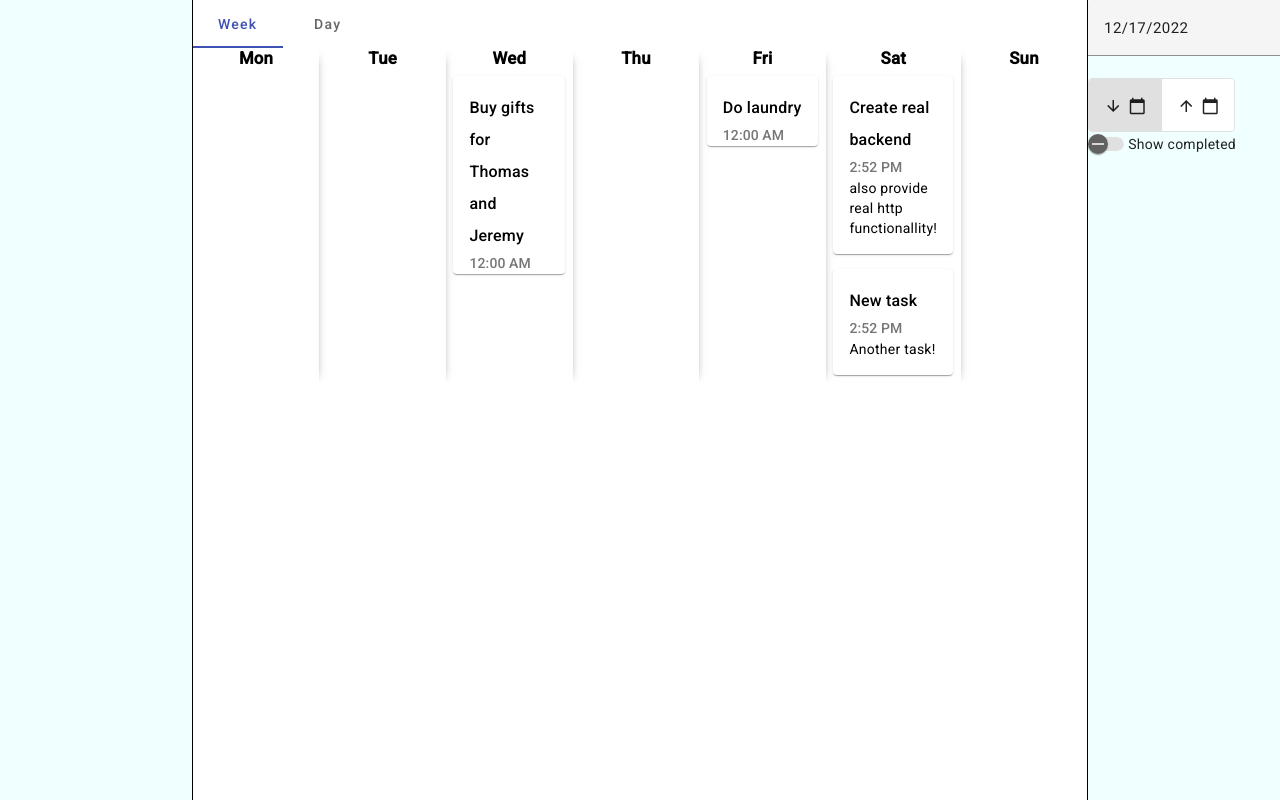
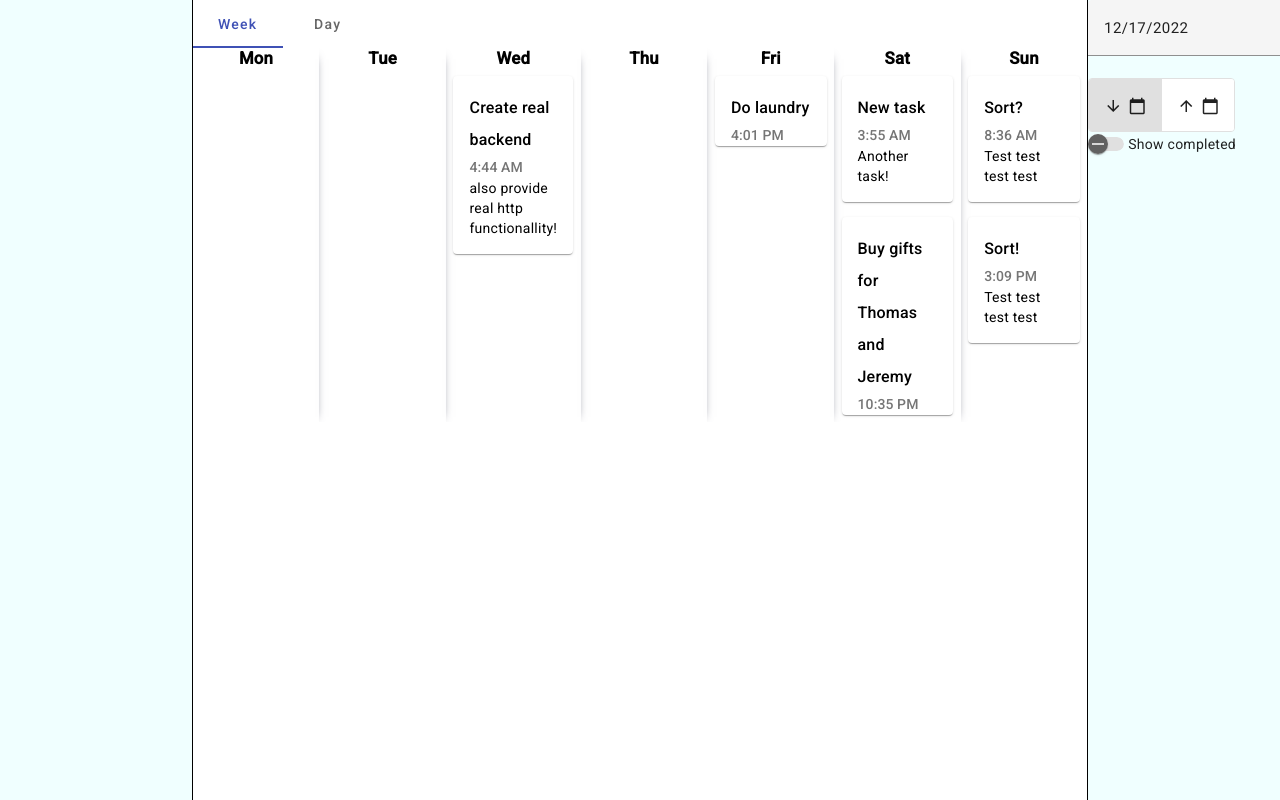
Before and after one commit to wwachowski/to-do-list, an Angular app: page /home in a window 1280 px wide. Shown: the top 800 px of the page. Built offline with nearby package versions, Linux system fonts and the light colour scheme.

Commit message:
feat: add sort, date change, and show completed functionallity (todos-week, home)
add new mock data, update TodoViewConfig model, setup event emition when switching between MatGroupTabs

```diff
--- a/src/app/components/config-bar/config-bar.component.ts
+++ b/src/app/components/config-bar/config-bar.component.ts
@@ -10,7 +10,7 @@ import { TodoViewConfig } from 'src/app/data/models/todoViewConfig';
   styleUrls: ['./config-bar.component.css']
 })
 export class ConfigBarComponent implements OnInit, OnDestroy {
-  @Input() date!: Date;
+  @Input() config!: TodoViewConfig;
   @Output() newConfigEvent = new EventEmitter<TodoViewConfig>();
   public configForm!: FormGroup;
   private unsub$ = new Subject<void>();
@@ -26,10 +26,10 @@ export class ConfigBarComponent implements OnInit, OnDestroy {
   }
 
   private createForm(): FormGroup {
-    return this.configForm = new FormGroup({
-      date: new FormControl(this.date),
-      showDone: new FormControl(false),
-      sortOpt: new FormControl('asc')
+    return new FormGroup({
+      date: new FormControl(this.config.date),
+      showDone: new FormControl(this.config.showDone),
+      sortOpt: new FormControl(this.config.sortOpt)
     });
   }
 
--- a/src/app/components/todo-card/todo-card.component.css
+++ b/src/app/components/todo-card/todo-card.component.css
@@ -9,3 +9,7 @@ mat-card {
 mat-card-title {
     font-size: 1rem;
 }
+
+.done {
+    background-color: rgb(236, 236, 236);
+}
--- a/src/app/components/todo-card/todo-card.component.html
+++ b/src/app/components/todo-card/todo-card.component.html
@@ -1,4 +1,4 @@
-<mat-card matRipple>
+<mat-card [class.done]="todo.done" matRipple>
     <mat-card-header>
         <mat-card-title>{{todo.title}}</mat-card-title>
         <mat-card-subtitle>{{todo.date | date:'shortTime'}}</mat-card-subtitle>
--- a/src/app/components/todos-week/todos-week.component.ts
+++ b/src/app/components/todos-week/todos-week.component.ts
@@ -1,4 +1,4 @@
-import { Component, Input, OnDestroy, OnInit } from '@angular/core';
+import { Component, Input, OnChanges, OnDestroy, OnInit } from '@angular/core';
 import { Todo } from '../../data/models/todo';
 import { MatDialog } from '@angular/material/dialog';
 import { TodoFormComponent } from '../todo-form/todo-form.component';
@@ -10,17 +10,23 @@ import { Subject, catchError, filter, of, takeUntil } from 'rxjs';
   styleUrls: ['./todos-week.component.css']
 })
 
-export class TodosWeekComponent implements OnInit, OnDestroy {
+export class TodosWeekComponent implements OnInit, OnDestroy, OnChanges {
 
   @Input() todoList: Array<Todo> | undefined;
-  public wrappedTodoList: Array<Array<Todo>> = [[], [], [], [], [], [], []];
+  @Input() showDoneTodos!: boolean;
+  public wrappedTodoList!: Array<Array<Todo>>;
   public weekDayNames: Array<string> = [];
   private unsub$ = new Subject<void>();
 
   constructor(private dialog: MatDialog) { }
 
+  ngOnChanges(): void {
+    this.wrappedTodoList = [[], [], [], [], [], [], []];
+    if (!this.showDoneTodos) this.todoList = this.todoList?.filter(todo => !todo.done);
+    this._wrapTodoList();
+  }
+
   ngOnInit(): void {
-    this._wrapTodoList();
     this._setWeekDays();
   }
 
--- a/src/app/data/mocks/todo.mocks.ts
+++ b/src/app/data/mocks/todo.mocks.ts
@@ -5,14 +5,14 @@ export const TODOS: Todo[] = [
         id: 1,
         userId: 1,
         title: 'Do laundry',
-        date: new Date('2022-12-16'),
+        date: new Date('2023-02-03 16:01'),
         done: false
     },
     {
         id: 2,
         userId: 1,
         title: 'Create real backend',
-        date: new Date(),
+        date: new Date('2023-02-01 04:44'),
         done: false,
         desc: 'also provide real http functionallity!',
         section: 'ToDo list'
@@ -21,7 +21,7 @@ export const TODOS: Todo[] = [
         id: 3,
         userId: 1,
         title: 'Buy gifts for Thomas and Jeremy',
-        date: new Date('2022-12-14'),
+        date: new Date('2023-02-04 22:35'),
         done: false,
         section: 'Christmas!'
     },
@@ -29,9 +29,36 @@ export const TODOS: Todo[] = [
         id: 4,
         userId: 1,
         title: 'New task',
-        date: new Date(),
+        date: new Date('2023-02-04 03:55'),
         done: false,
         desc: 'Another task!',
         section: 'ToDo list'
+    },
+    {
+        id: 5,
+        userId: 1,
+        title: 'Sort?',
+        date: new Date('2023-02-05 08:36'),
+        done: false,
+        desc: 'Test test test test',
+        section: 'test'
+    },
+    {
+        id: 6,
+        userId: 1,
+        title: 'Sort!',
+        date: new Date('2023-02-05 15:09'),
+        done: false,
+        desc: 'Test test test test',
+        section: 'test'
+    },
+    {
+        id: 7,
+        userId: 1,
+        title: 'My class is applied conditionally',
+        date: new Date('2023-02-05 11:11'),
+        done: true,
+        desc: 'https://open.spotify .com/track/6r9xnu eU24r4eoG3HXC87E? si=5de02541f7444c39',
+        section: 'test'
     }
 ];
--- a/src/app/data/models/todoViewConfig.ts
+++ b/src/app/data/models/todoViewConfig.ts
@@ -1,5 +1,6 @@
 export interface TodoViewConfig {
   sortOpt: 'asc' | 'desc',
   showDone: boolean,
-  date: Date
+  date: Date,
+  period?: 'week' | 'day';
 }
--- a/src/app/modules/home/home.component.html
+++ b/src/app/modules/home/home.component.html
@@ -1,14 +1,15 @@
 <div class="flex">
     <div class="side-bar side-bar-left"></div>
     <div class="main">
-        <mat-tab-group mat-stretch-tabs="false" mat-align-tabs="start" animationDuration="0ms">
+        <mat-tab-group (selectedTabChange)="onTabChange($event)" mat-stretch-tabs="false" mat-align-tabs="start" animationDuration="0ms">
             <mat-tab label="Week">
-                <app-todos-week [todoList]="todos"></app-todos-week>
+                <app-todos-week [todoList]="todos" [showDoneTodos]="todoViewConfig.showDone"></app-todos-week>
             </mat-tab>
             <mat-tab label="Day">Day content will be here.</mat-tab>
         </mat-tab-group>
     </div>
     <div class="side-bar side-bar-right">
-        <app-config-bar class="config-bar" [date]="rangeDate" (newConfigEvent)="setConfig($event)"></app-config-bar>
+        <app-config-bar class="config-bar" [config]="todoViewConfig"
+            (newConfigEvent)="updateConfig($event)"></app-config-bar>
     </div>
 </div>
--- a/src/app/modules/home/home.component.ts
+++ b/src/app/modules/home/home.component.ts
@@ -1,5 +1,6 @@
 import { Component, OnDestroy, OnInit } from '@angular/core';
 import { MatSnackBar } from '@angular/material/snack-bar';
+import { MatTabChangeEvent } from '@angular/material/tabs';
 import { Observable, Subject, catchError, of, takeUntil } from 'rxjs';
 import { Todo } from 'src/app/data/models/todo';
 import { TodoViewConfig } from 'src/app/data/models/todoViewConfig';
@@ -12,14 +13,16 @@ import { TodosService } from 'src/app/services/todos.service';
 })
 export class HomeComponent implements OnInit, OnDestroy {
   public todos!: Array<Todo>;
-  public rangeDate: Date = new Date();
+  public todoViewConfig!: TodoViewConfig;
   private data$!: Observable<Array<Todo>>;
   private unsub$ = new Subject<void>();
 
   constructor(private _todos: TodosService, private _snackBar: MatSnackBar) { }
 
   ngOnInit(): void {
-    this._setTodosByDate(new Date(), 'week');
+    this._configInitialSetup();
+    this._setTodos();
+    this._sortTodos(this.todoViewConfig.sortOpt);
     // this._snackBar.open('Todo has been successfully edited!', 'Okay', { duration: 2000 });
   }
 
@@ -28,9 +31,29 @@ export class HomeComponent implements OnInit, OnDestroy {
     this.unsub$.complete();
   }
 
-  private _setTodosByDate(date: Date, period: 'week' | 'day'): void {
-    this.data$ = (period === 'week')
-      ? this._todos.getByWeek(date) : this._todos.getByDay(date);
+  private _configInitialSetup(): void {
+    this.todoViewConfig = {
+      date: new Date(),
+      showDone: false,
+      sortOpt: 'asc',
+      period: 'week'
+    };
+  }
+
+  private _sortTodos(sortOpt: 'asc' | 'desc'): void {
+    this.todos.sort((a, b) => {
+      if (a.done !== b.done) return +a.done;
+      const timeDiff = a.date.getTime() - b.date.getTime();
+      return sortOpt === 'asc' ? timeDiff : -timeDiff;
+    })
+    this.todos = [...this.todos];
+  }
+
+  private _setTodos(): void {
+    const date = this.todoViewConfig.date;
+    const period = this.todoViewConfig.period;
+    this.data$ = (period === 'day')
+      ? this._todos.getByDay(date) : this._todos.getByWeek(date);
 
     this.data$.pipe(
       takeUntil(this.unsub$),
@@ -41,8 +64,25 @@ export class HomeComponent implements OnInit, OnDestroy {
     ).subscribe(res => this.todos = res);
   }
 
-  public setConfig(config: TodoViewConfig): void {
-    console.log(config);
-    // TODO: Handle TodoViewConfig
+  public onTabChange(event: MatTabChangeEvent): void {
+    event.index === 0 ? this.todoViewConfig.period = 'week' : this.todoViewConfig.period = 'day';
+    this._setTodos();
+  }
+
+  public updateConfig(config: TodoViewConfig): void {
+    if (this.todoViewConfig.date !== config.date) {
+      this._setTodos();
+      this.todoViewConfig.date = config.date;
+      return;
+    }
+
+    if (this.todoViewConfig.sortOpt !== config.sortOpt) {
+      this.todoViewConfig.sortOpt = config.sortOpt;
+      this._sortTodos(this.todoViewConfig.sortOpt);
+      return;
+    }
+
+    this.todoViewConfig.showDone = config.showDone;
+    this.todos = [...this.todos];
   }
 }
```
